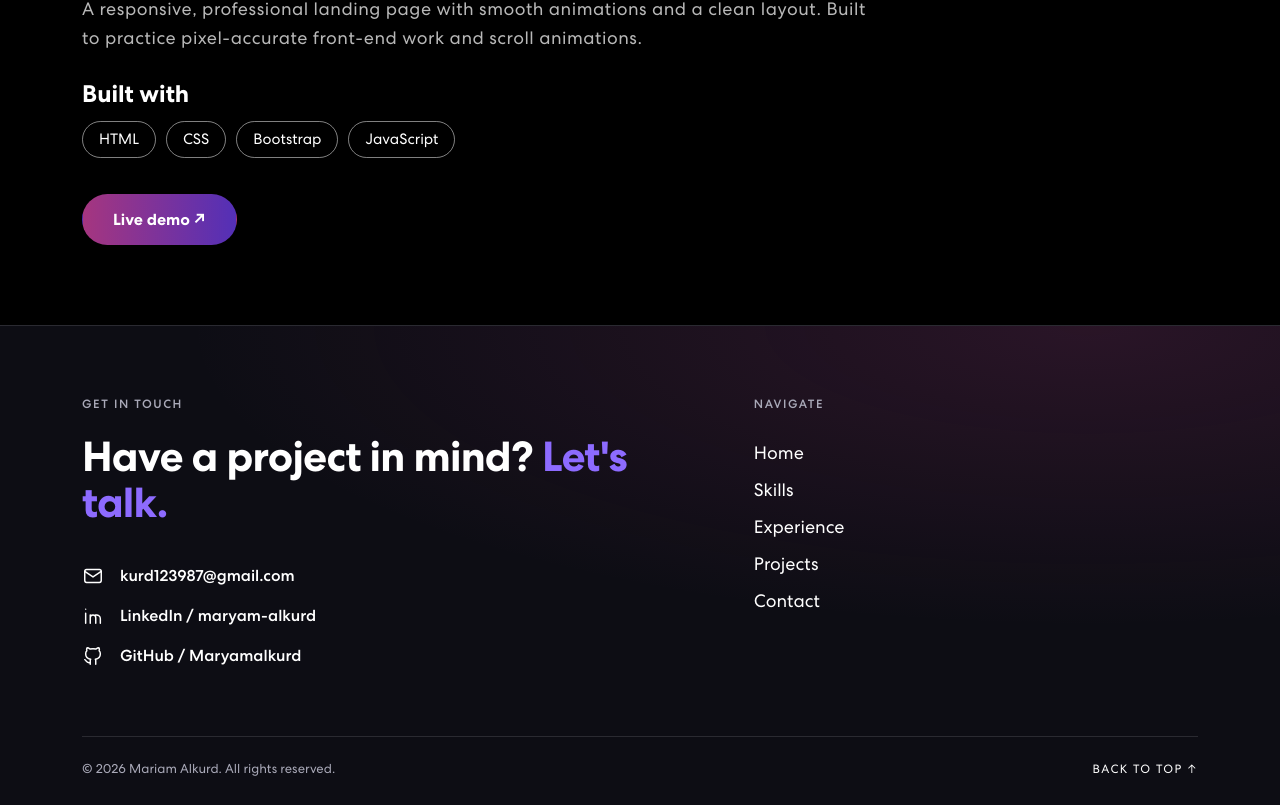
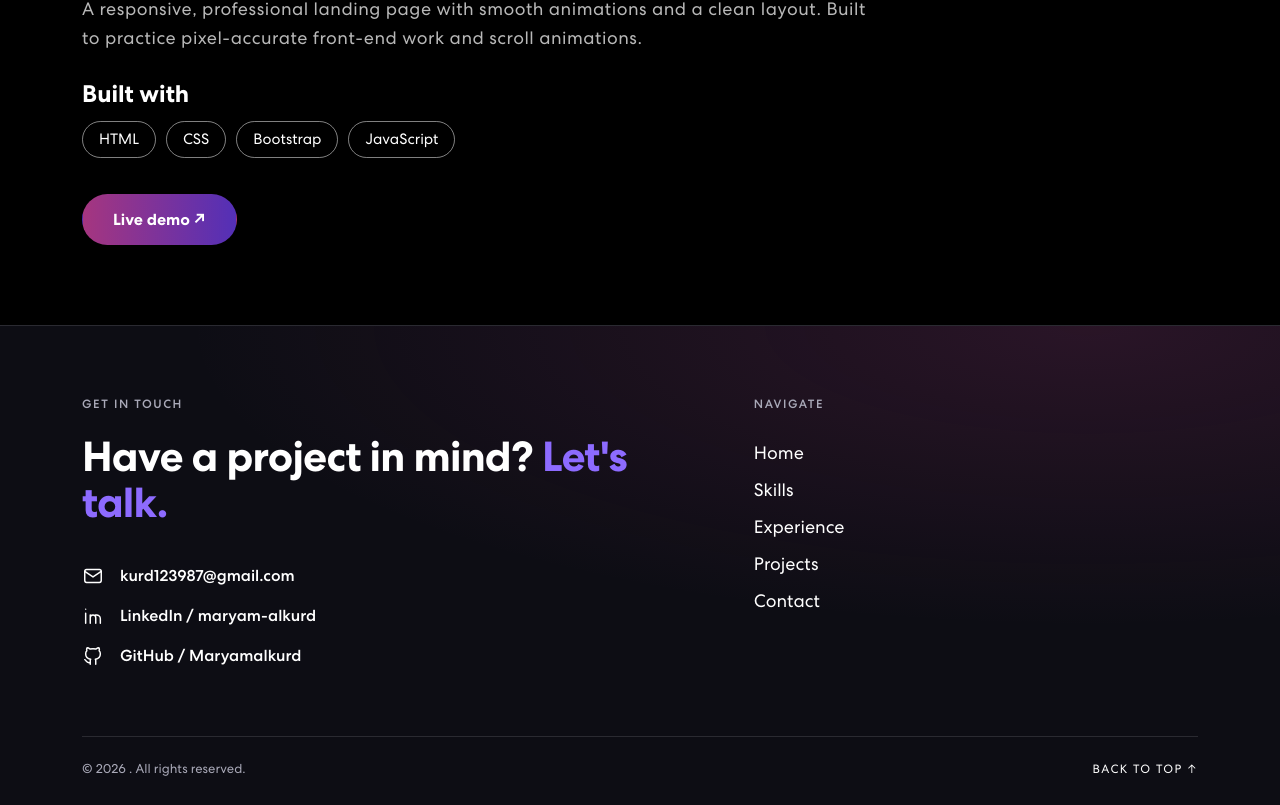
Before and after one commit to Maryamalkurd/frontPages_portfolio-, a React (Create React App) app: page /projects/1 in a window 1280 px wide. Shown: the part 978-1783 px from the top of the page. Built offline with nearby package versions, Linux system fonts and the light colour scheme.

Commit message:
Update Footer.js

```diff
--- a/src/components/Footer.js
+++ b/src/components/Footer.js
@@ -71,7 +71,7 @@ export const Footer = () => {
         </div>
 
         <div className="sf-bar">
-          <span>© 2026 Mariam Alkurd. All rights reserved.</span>
+          <span>© 2026 . All rights reserved.</span>
           <button
             type="button"
             className="sf-top"
```
